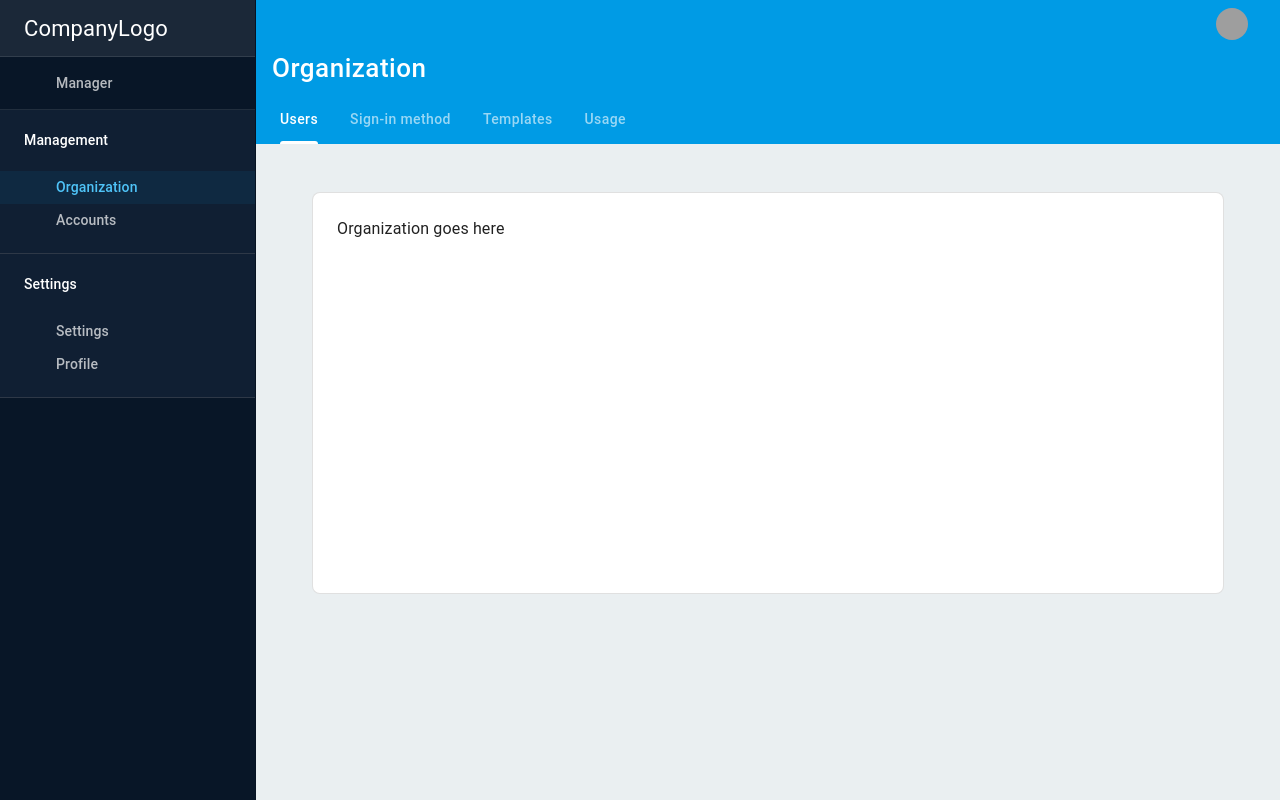
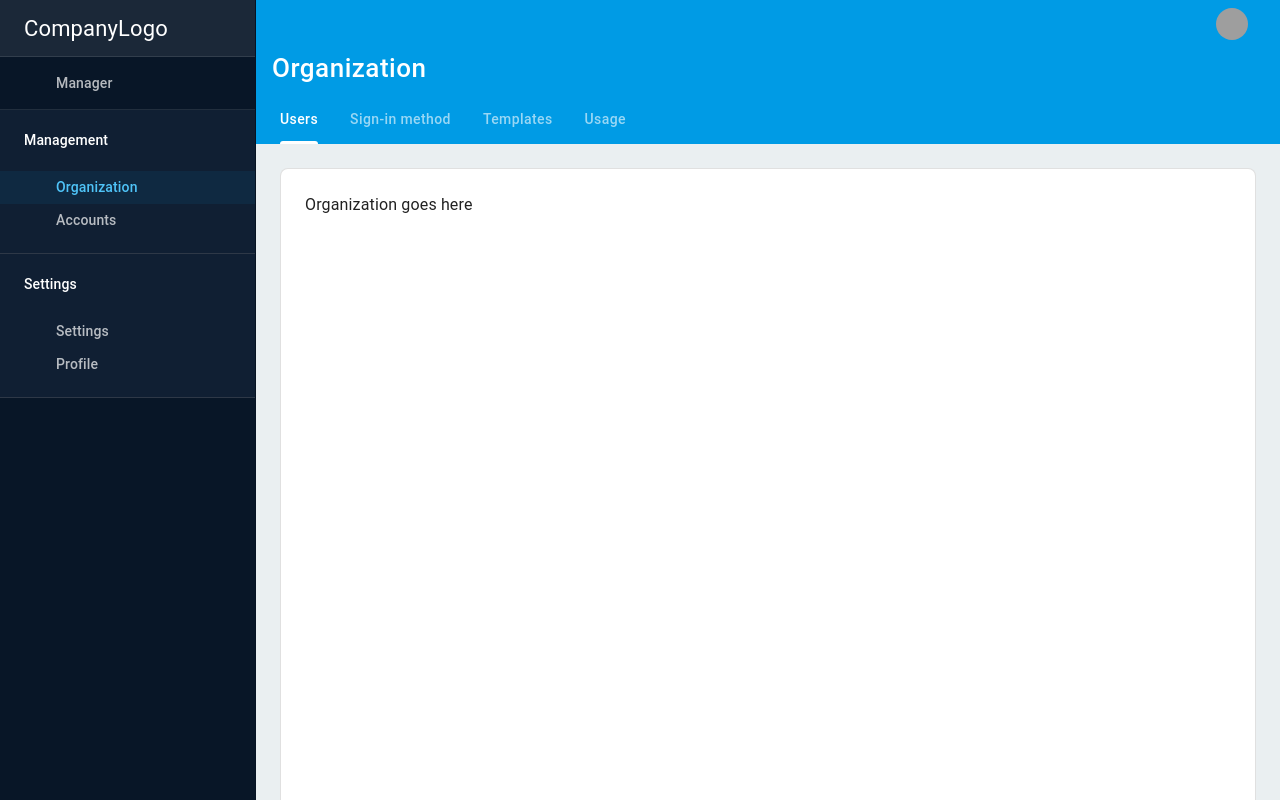
Before and after one commit to iamsameeraliyanage/project-manager-admin, a React (Vite) app: page / in a window 1280 px wide. Built offline with nearby package versions, Linux system fonts and the light colour scheme; grey boxes are pictures that could not be loaded; some icons are missing.

Commit message:
Update layout

```diff
--- a/src/pages/organization/Organization.tsx
+++ b/src/pages/organization/Organization.tsx
@@ -11,12 +11,14 @@ export default function Organization() {
   }, []);
 
   return (
+    <Stack py={3}>
       <Container>
         <Card variant="outlined">
-        <Stack minHeight={"50vh"} p={3}>
+          <Stack minHeight={"100vh"} p={3}>
             Organization goes here
           </Stack>
         </Card>
       </Container>
+    </Stack>
   );
 }
--- a/src/widgets/LayoutWidgets/MainLayout/MainLayout.tsx
+++ b/src/widgets/LayoutWidgets/MainLayout/MainLayout.tsx
@@ -163,7 +163,7 @@ const MainLayout = ({ children }: { children: React.ReactNode }) => {
   return (
     <ThemeProvider theme={theme}>
       <MainLayoutProvider>
-        <Box sx={{ display: "flex", minHeight: "100vh" }}>
+        <Box sx={{ display: "flex", height: "100vh", overflow: "auto" }}>
           <CssBaseline />
           <Box
             component="nav"
@@ -186,7 +186,7 @@ const MainLayout = ({ children }: { children: React.ReactNode }) => {
             <Header onDrawerToggle={handleDrawerToggle} />
             <Box
               component="main"
-              sx={{ flex: 1, py: 6, px: 4, bgcolor: "#eaeff1" }}
+              sx={{ flex: 1, bgcolor: "#eaeff1", overflow: "auto" }}
             >
               {children}
             </Box>
```
Lines whose indentation alone changed are shown as unchanged.
